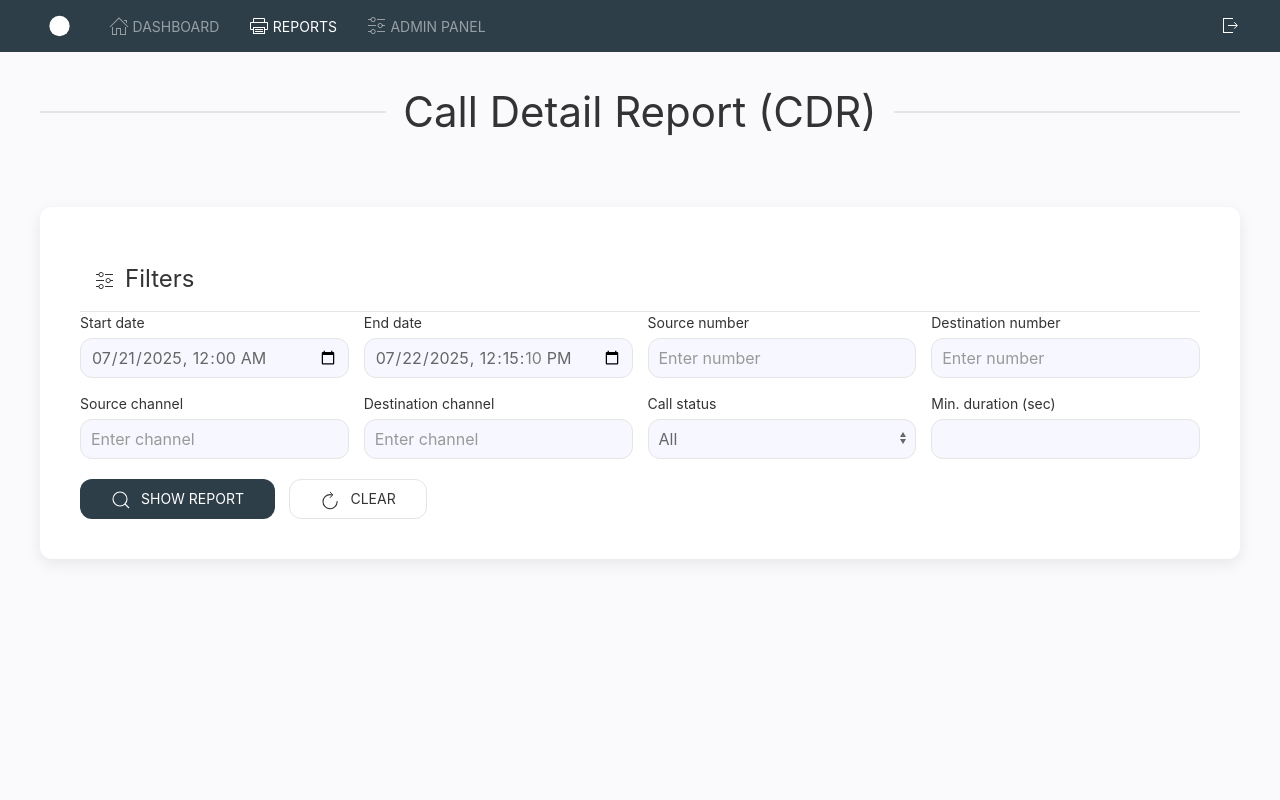
After one commit to radetsky/PearlPBX2, a Django app: page /reports/cdr/ in a window 1280 px wide. The commit adds this page. Run offline with Django 4.2, Linux system fonts and the light colour scheme; parts of the project's set-up code (start-up, migrations or seed data) failed here and were passed over; some libraries are stand-ins or nearby versions.

Commit message:
add application reports

```diff
--- /dev/null
+++ b/apps/reports/admin.py
@@ -0,0 +1 @@
+# Register your models here.
--- /dev/null
+++ b/apps/reports/apps.py
@@ -0,0 +1,6 @@
+from django.apps import AppConfig
+
+
+class ReportsConfig(AppConfig):
+    default_auto_field = "django.db.models.BigAutoField"
+    name = "apps.reports"
--- /dev/null
+++ b/apps/reports/forms.py
@@ -0,0 +1,81 @@
+from django import forms
+from django.utils import timezone
+from datetime import timedelta
+
+
+class CDRReportForm(forms.Form):
+    DISPOSITION_CHOICES = [
+        ("", "All"),
+        ("ANSWERED", "Answered"),
+        ("BUSY", "Busy"),
+        ("NO ANSWER", "No answer"),
+        ("FAILED", "Failed"),
+    ]
+
+    start_date = forms.DateTimeField(
+        label="Start date",
+        widget=forms.DateTimeInput(
+            attrs={"type": "datetime-local", "class": "form-control"}
+        ),
+        initial=lambda: timezone.now().replace(hour=0, minute=0, second=0)
+        - timedelta(days=1),
+    )
+
+    end_date = forms.DateTimeField(
+        label="End date",
+        widget=forms.DateTimeInput(
+            attrs={"type": "datetime-local", "class": "form-control"}
+        ),
+        initial=lambda: timezone.now(),
+    )
+
+    src_number = forms.CharField(
+        label="Source number",
+        max_length=80,
+        required=False,
+        widget=forms.TextInput(
+            attrs={"class": "form-control", "placeholder": "Enter number"}
+        ),
+    )
+
+    dst_number = forms.CharField(
+        label="Destination number",
+        max_length=80,
+        required=False,
+        widget=forms.TextInput(
+            attrs={"class": "form-control", "placeholder": "Enter number"}
+        ),
+    )
+    src_channel = forms.CharField(
+        label="Source channel",
+        max_length=80,
+        required=False,
+        widget=forms.TextInput(
+            attrs={"class": "form-control", "placeholder": "Enter channel"}
+        ),
+    )
+    dst_channel = forms.CharField(
+        label="Destination channel",
+        max_length=80,
+        required=False,
+        widget=forms.TextInput(
+            attrs={"class": "form-control", "placeholder": "Enter channel"}
+        ),
+    )
+    disposition = forms.ChoiceField(
+        label="Call status",
+        choices=DISPOSITION_CHOICES,
+        required=False,
+        widget=forms.Select(attrs={"class": "form-control"}),
+    )
+
+    min_duration = forms.IntegerField(
+        label="Min. duration (sec)",
+        required=False,
+        widget=forms.NumberInput(attrs={"class": "form-control", "min": "0"}),
+    )
+    max_duration = forms.IntegerField(
+        label="Max. duration (sec)",
+        required=False,
+        widget=forms.NumberInput(attrs={"class": "form-control", "min": "0"}),
+    )
--- /dev/null
+++ b/apps/reports/templates/cdr.html
@@ -0,0 +1,249 @@
+{% extends 'base.html' %}
+{% load form_extras %}
+{% load static %}
+
+{% block content %}
+    <div class="uk-container uk-container-large uk-margin-top">
+    <h1 class="uk-heading-line uk-text-center"><span>Call Detail Report (CDR)</span></h1>
+
+    <!-- Filter form -->
+        <div class="uk-card uk-card-default uk-card-body uk-margin-large-top uk-border-rounded">
+            <div class="uk-card-header uk-padding-small">
+                <h3 class="uk-card-title uk-margin-remove-bottom">
+                    <span uk-icon="settings" class="uk-margin-small-right"></span>Filters
+                </h3>
+            </div>
+
+            <form method="get" class="uk-form-stacked">
+                <div class="uk-grid-small uk-child-width-1-2@s uk-child-width-1-4@m" uk-grid>
+                    <div>
+                        <label class="uk-form-label" for="id_start_date">{{ form.start_date.label }}</label>
+                        <div class="uk-form-controls">
+                            {{ form.start_date|add_class:"uk-input uk-border-rounded" }}
+                        </div>
+                    </div>
+                    <div>
+                        <label class="uk-form-label" for="id_end_date">{{ form.end_date.label }}</label>
+                        <div class="uk-form-controls">
+                            {{ form.end_date|add_class:"uk-input uk-border-rounded" }}
+                        </div>
+                    </div>
+                    <div>
+                        <label class="uk-form-label" for="id_src_number">{{ form.src_number.label }}</label>
+                        <div class="uk-form-controls">
+                            {{ form.src_number|add_class:"uk-input uk-border-rounded" }}
+                        </div>
+                    </div>
+                    <div>
+                        <label class="uk-form-label" for="id_dst_number">{{ form.dst_number.label }}</label>
+                        <div class="uk-form-controls">
+                            {{ form.dst_number|add_class:"uk-input uk-border-rounded" }}
+                        </div>
+                    </div>
+                    <div>
+                        <label class="uk-form-label" for="id_src_channel">{{ form.src_channel.label }}</label>
+                        <div class="uk-form-controls">
+                            {{ form.src_channel|add_class:"uk-input uk-border-rounded" }}
+                        </div>
+                    </div>
+                    <div>
+                        <label class="uk-form-label" for="id_dst_channel">{{ form.dst_channel.label }}</label>
+                        <div class="uk-form-controls">
+                            {{ form.dst_channel|add_class:"uk-input uk-border-rounded" }}
+                        </div>
+                    </div>
+                    <div>
+                        <label class="uk-form-label" for="id_disposition">{{ form.disposition.label }}</label>
+                        <div class="uk-form-controls">
+                            {{ form.disposition|add_class:"uk-select uk-border-rounded" }}
+                        </div>
+                    </div>
+                    <div>
+                        <label class="uk-form-label" for="id_min_duration">{{ form.min_duration.label }}</label>
+                        <div class="uk-form-controls">
+                            {{ form.min_duration|add_class:"uk-input uk-border-rounded" }}
+                        </div>
+                    </div>
+                </div>
+
+                <div class="uk-margin-top">
+                    <button type="submit" class="uk-button uk-border-rounded uk-button-primary uk-margin-small-right">
+                        <span uk-icon="search" class="uk-margin-small-right"></span>Show report
+                    </button>
+                    <a href="{% url 'cdr_report' %}" class="uk-button uk-border-rounded uk-button-default uk-margin-small-right">
+                        <span uk-icon="refresh" class="uk-margin-small-right"></span>Clear
+                    </a>
+                    {% if cdrs %}
+                        <button type="submit" name="export" value="csv" class="uk-button uk-border-rounded uk-button-secondary">
+                            <span uk-icon="download" class="uk-margin-small-right"></span>Export CSV
+                        </button>
+                    {% endif %}
+                </div>
+            </form>
+        </div>
+
+        {% if statistics %}
+    <!-- Statistics -->
+        <div class="uk-margin-large-top">
+            <h3 class="uk-heading-divider">Statistics</h3>
+            <div class="uk-grid-small uk-child-width-1-2@s uk-child-width-1-4@m uk-text-center" uk-grid>
+                <div>
+                    <div class="uk-card uk-card-default uk-card-body stats-card uk-animation-slide-bottom-small">
+                        <span uk-icon="icon: receiver; ratio: 2" class="uk-text-primary"></span>
+                        <h3 class="uk-card-title uk-text-primary uk-margin-small-top">{{ statistics.total_calls }}</h3>
+                        <p class="uk-text-meta uk-margin-remove">Total calls</p>
+                    </div>
+                </div>
+                <div>
+                    <div class="uk-card uk-card-default uk-card-body stats-card uk-animation-slide-bottom-small">
+                        <span uk-icon="icon: check; ratio: 2" class="uk-text-success"></span>
+                        <h3 class="uk-card-title uk-text-success uk-margin-small-top">{{ statistics.answered_calls }}</h3>
+                        <p class="uk-text-meta uk-margin-remove">Answered</p>
+                    </div>
+                </div>
+                <div>
+                    <div class="uk-card uk-card-default uk-card-body stats-card uk-animation-slide-bottom-small">
+                        <span uk-icon="icon: clock; ratio: 2" class="uk-text-warning"></span>
+                        <h3 class="uk-card-title uk-text-warning uk-margin-small-top">{{ statistics.total_duration|floatformat:0 }}с</h3>
+                        <p class="uk-text-meta uk-margin-remove">Total duration</p>
+                    </div>
+                </div>
+                <div>
+                    <div class="uk-card uk-card-default uk-card-body stats-card uk-animation-slide-bottom-small">
+                        <span uk-icon="icon: credit-card; ratio: 2" class="uk-text-danger"></span>
+                        <h3 class="uk-card-title uk-text-danger uk-margin-small-top">{{ statistics.total_billsec|floatformat:0 }}с</h3>
+                        <p class="uk-text-meta uk-margin-remove">Billed duration</p>
+                    </div>
+                </div>
+            </div>
+        </div>
+        {% endif %}
+
+        {% if cdrs %}
+    <!-- Results table -->
+        <div class="uk-margin-large-top">
+            <div class="uk-card uk-card-default">
+                <div class="uk-card-header">
+                    <h3 class="uk-card-title uk-margin-remove-bottom">
+                        <span uk-icon="table" class="uk-margin-small-right"></span>
+                        Results ({{ cdrs.paginator.count }} records)
+                    </h3>
+                </div>
+                <div class="uk-card-body uk-padding-remove">
+                    <div class="uk-overflow-auto">
+                        <table class="uk-table uk-table-hover uk-table-striped uk-table-small">
+                            <thead>
+                                <tr>
+                                    <th class="uk-table-shrink">
+                                        <span uk-icon="calendar" class="uk-margin-small-right"></span>Date/Time
+                                    </th>
+                                    <th class="uk-table-shrink">
+                                        <span uk-icon="phone" class="uk-margin-small-right"></span>Source
+                                    </th>
+                                    <th class="uk-table-shrink">
+                                        <span uk-icon="phone" class="uk-margin-small-right"></span>Destination
+                                    </th>
+                                    <th class="uk-table-shrink">
+                                        <span uk-icon="clock" class="uk-margin-small-right"></span>Duration
+                                    </th>
+                                    <th class="uk-table-shrink">
+                                        <span uk-icon="info" class="uk-margin-small-right"></span>Status
+                                    </th>
+                                    <th>
+                                        <span uk-icon="link" class="uk-margin-small-right"></span>Channel
+                                    </th>
+                                </tr>
+                            </thead>
+                            <tbody>
+                                {% for cdr in cdrs %}
+                                <tr class="uk-animation-fade">
+                                    <td class="uk-text-nowrap uk-text-small">
+                                        {{ cdr.calldate|date:"d.m.Y" }}<br>
+                                        <span class="uk-text-muted">{{ cdr.calldate|date:"H:i:s" }}</span>
+                                    </td>
+                                    <td class="uk-text-bold">{{ cdr.src|default:"-" }}</td>
+                                    <td class="uk-text-bold">{{ cdr.dst|default:"-" }}</td>
+                                    <td class="uk-text-small">
+                                        <div>{{ cdr.duration }}s</div>
+                                        <div class="uk-text-muted">({{ cdr.billsec }}s billed)</div>
+                                    </td>
+                                    <td>
+                                        {% if cdr.disposition == 'ANSWERED' %}
+                                            <span class="uk-badge uk-badge-answered">{{ cdr.disposition }}</span>
+                                        {% elif cdr.disposition == 'BUSY' %}
+                                            <span class="uk-badge uk-badge-busy">{{ cdr.disposition }}</span>
+                                        {% elif cdr.disposition == 'NO ANSWER' %}
+                                            <span class="uk-badge uk-badge-no-answer">{{ cdr.disposition }}</span>
+                                        {% else %}
+                                            <span class="uk-badge uk-badge-failed">{{ cdr.disposition|default:"UNKNOWN" }}</span>
+                                        {% endif %}
+                                    </td>
+                                    <td class="uk-text-truncate uk-text-small" style="max-width: 200px;" uk-tooltip="title: {{ cdr.channel|default:'-' }}">
+                                        {{ cdr.channel|default:"-"|truncatechars:30 }}
+                                    </td>
+                                </tr>
+                                {% empty %}
+                                <tr>
+                                    <td colspan="6" class="uk-text-center uk-text-muted uk-padding">
+                                        <div uk-icon="icon: info; ratio: 2"></div>
+                                        <p class="uk-margin-small-top">No data found</p>
+                                    </td>
+                                </tr>
+                                {% endfor %}
+                            </tbody>
+                        </table>
+                    </div>
+                </div>
+
+                <!-- Pagination -->
+                {% if cdrs.has_other_pages %}
+                <div class="uk-card-footer">
+                    <ul class="uk-pagination uk-flex-center uk-margin-remove">
+                        {% if cdrs.has_previous %}
+                            <li>
+                                <a href="?{% for key, value in request.GET.items %}{% if key != 'page' %}{{ key }}={{ value }}&{% endif %}{% endfor %}page={{ cdrs.previous_page_number }}">
+                                    <span uk-icon="chevron-left"></span>
+                                </a>
+                            </li>
+                        {% endif %}
+
+                        <li class="uk-active">
+                            <span>{{ cdrs.number }} of {{ cdrs.paginator.num_pages }}</span>
+                        </li>
+
+                        {% if cdrs.has_next %}
+                            <li>
+                                <a href="?{% for key, value in request.GET.items %}{% if key != 'page' %}{{ key }}={{ value }}&{% endif %}{% endfor %}page={{ cdrs.next_page_number }}">
+                                    <span uk-icon="chevron-right"></span>
+                                </a>
+                            </li>
+                        {% endif %}
+                    </ul>
+                </div>
+                {% endif %}
+            </div>
+        </div>
+        {% endif %}
+
+    <!-- Export notification -->
+        {% if 'export' in request.GET %}
+        <div class="uk-position-top-right uk-margin-top" uk-notification>
+            <div class="uk-alert-success" uk-alert>
+                <a class="uk-alert-close" uk-close></a>
+                <p><span uk-icon="check"></span> File exported successfully!</p>
+            </div>
+        </div>
+        {% endif %}
+    </div>
+
+
+    <script>
+    // Animation for statistics cards
+        document.addEventListener('DOMContentLoaded', function() {
+            const cards = document.querySelectorAll('.stats-card');
+            cards.forEach((card, index) => {
+                card.style.animationDelay = (index * 0.1) + 's';
+            });
+        });
+    </script>
+{% endblock content %}
--- /dev/null
+++ b/apps/reports/templatetags/form_extras.py
@@ -0,0 +1,11 @@
+from django import template
+
+register = template.Library()
+
+
+@register.filter
+def add_class(field, css_class):
+    """Додає CSS клас до поля форми"""
+    if hasattr(field, 'as_widget'):
+        return field.as_widget(attrs={'class': css_class})
+    return field
--- /dev/null
+++ b/apps/reports/tests.py
@@ -0,0 +1 @@
+# Create your tests here.
--- /dev/null
+++ b/apps/reports/urls.py
@@ -0,0 +1,6 @@
+from django.urls import path
+from . import views
+
+urlpatterns = [
+    path('cdr/', views.cdr_report_view, name='cdr_report'),
+]
--- /dev/null
+++ b/apps/reports/views.py
@@ -0,0 +1,95 @@
+from django.shortcuts import render
+from django.core.paginator import Paginator
+from django.db.models import Q, Sum, Count
+from django.http import HttpResponse
+import csv
+from .models import CDR
+from .forms import CDRReportForm
+
+
+def cdr_report_view(request):
+    form = CDRReportForm(request.GET or None)
+    cdrs = None
+    statistics = None
+
+    if form.is_valid():
+        cdrs = CDR.objects.all()
+
+        start_date = form.cleaned_data.get('start_date')
+        end_date = form.cleaned_data.get('end_date')
+        if start_date:
+            cdrs = cdrs.filter(calldate__gte=start_date)
+        if end_date:
+            cdrs = cdrs.filter(calldate__lte=end_date)
+
+        src_number = form.cleaned_data.get('src_number')
+        dst_number = form.cleaned_data.get('dst_number')
+        if src_number:
+            cdrs = cdrs.filter(src__icontains=src_number)
+        if dst_number:
+            cdrs = cdrs.filter(dst__icontains=dst_number)
+        src_channel = form.cleaned_data.get('src_channel')
+        if src_channel:
+            cdrs = cdrs.filter(channel__icontains=src_channel)
+        dst_channel = form.cleaned_data.get('dst_channel')
+        if dst_channel:
+            cdrs = cdrs.filter(dstchannel__icontains=dst_channel)
+
+        disposition = form.cleaned_data.get('disposition')
+        if disposition:
+            cdrs = cdrs.filter(disposition=disposition)
+
+        min_duration = form.cleaned_data.get('min_duration')
+        if min_duration is not None:
+            cdrs = cdrs.filter(duration__gte=min_duration)
+
+        cdrs = cdrs.order_by('-calldate')
+
+        statistics = {
+            'total_calls': cdrs.count(),
+            'total_duration': cdrs.aggregate(Sum('duration'))['duration__sum'] or 0,
+            'total_billsec': cdrs.aggregate(Sum('billsec'))['billsec__sum'] or 0,
+            'answered_calls': cdrs.filter(disposition='ANSWERED').count(),
+        }
+
+        paginator = Paginator(cdrs, 50)  # 50 записів на сторінку
+        page_number = request.GET.get('page')
+        cdrs = paginator.get_page(page_number)
+
+    if 'export' in request.GET and cdrs:
+        return export_cdr_csv(request, CDR.objects.filter(
+            **{k: v for k, v in form.cleaned_data.items() if v}
+        ))
+
+    context = {
+        'form': form,
+        'cdrs': cdrs,
+        'statistics': statistics,
+    }
+
+    return render(request, 'cdr.html', context)
+
+
+def export_cdr_csv(request, queryset):
+    response = HttpResponse(content_type='text/csv')
+    response['Content-Disposition'] = 'attachment; filename="cdr_report.csv"'
+    response.write('\ufeff')  # BOM for UTF-8
+
+    writer = csv.writer(response)
+    writer.writerow([
+        'Дата/Час', 'Відправник', 'Отримувач', 'Тривалість',
+        'Оплачена тривалість', 'Статус', 'Канал'
+    ])
+
+    for cdr in queryset:
+        writer.writerow([
+            cdr.calldate,
+            cdr.src,
+            cdr.dst,
+            cdr.duration,
+            cdr.billsec,
+            cdr.disposition,
+            cdr.channel,
+        ])
+
+    return response
--- a/core/templates/reports.html
+++ b/core/templates/reports.html
@@ -5,7 +5,7 @@
     <h2>Reports</h2>
     <p>Here you can view various reports related to your system.</p>
     <ul class="uk-list uk-list-striped">
-        <li><a href="#">Call Log</a></li>
+        <li><a href="/reports/cdr/">CDR Filter</a></li>
         <li><a href="#">Queues Activity</a></li>
         <li><a href="#">Callback</a></li>
         <li><a href="#">AutoDialer</a></li>
--- a/pbx/settings.py
+++ b/pbx/settings.py
@@ -38,6 +38,7 @@ INSTALLED_APPS = [
     "django.contrib.staticfiles",
     "core",
     "apps.api",
+    "apps.reports",
     "pbx.apps.MyAdminConfig",  # replaces 'django.contrib.admin'
 ]
 
--- a/pbx/urls.py
+++ b/pbx/urls.py
@@ -5,6 +5,7 @@ from .admin import ApplyChangesView
 urlpatterns = [
     path("admin/apply", ApplyChangesView.as_view(), name="apply_changes"),
     path("admin/", admin.site.urls),
+    path("reports/", include("apps.reports.urls")),
     path("api/v1/", include("apps.api.urls")),
     path("", include("core.urls")),
 ]
```
Also changed, not shown: apps/reports/models.py (added, +27 -0 lines), apps/reports/__init__.py (added), apps/reports/migrations/__init__.py (added).
